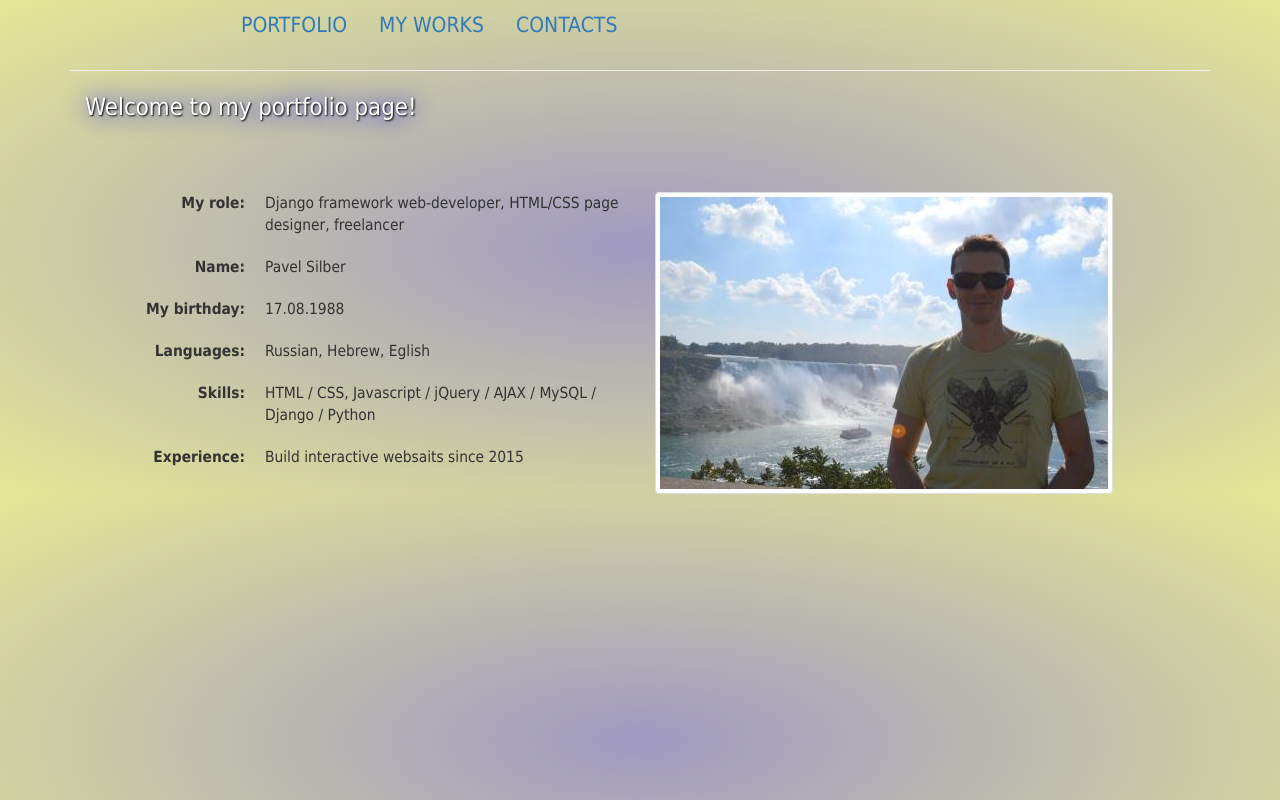
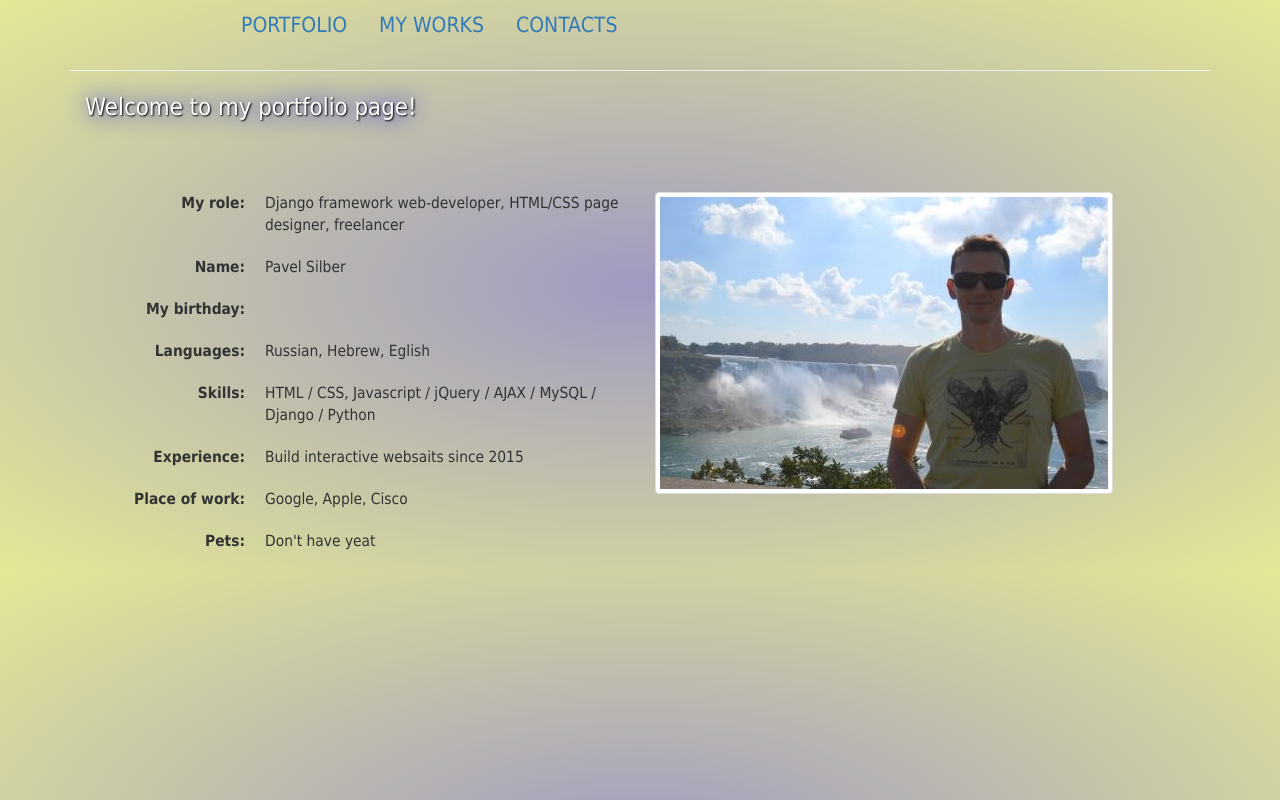
Before and after one commit to Pavel88py/MyPortfolio, a Django app: page / in a window 1280 px wide. Run offline with Django 3.2, Linux system fonts and the light colour scheme; some libraries are stand-ins or nearby versions.

Commit message:
Lesson 2 update #2

```diff
--- a/MainApp/views.py
+++ b/MainApp/views.py
@@ -1,23 +1,42 @@
 from django.shortcuts import render
 
-# Create your views here.
-companyName = 'Zoro company'
+companyName = 'Zorozex company'
+companyAdress = "795 Folsom Ave \nSuite 600 San Francisco \nCA 94107"
+phoneNumber = '(123) 456-7890'
+email = 'pavel@example.com'
+
+workPlace = ['Google,', 'Apple,', 'Cisco']
+
+pets = ''   # ['Cat,', 'Dog,', 'Elephent']
+
+
+
+
 
 def home(request):
-    myName = 'Pavel Silber'
+    myName = 'pavel silber'
     myRole = 'Django framework web-developer, HTML/CSS page designer, freelancer'
-    myAge = '17.08.1988'
+    myAge =  '12081988'	# '17.08.1988'
     myLanguages = 'Russian, Hebrew, Eglish'
     mySkills = 'HTML / CSS, Javascript / jQuery / AJAX / MySQL / Django  / Python'
     myExperience = 'Build interactive websaits since 2015'
 
     return render(request, 'index.html', {'myName':myName,
+
      						'myRole': myRole,
      						'myAge':myAge,
      						'myLanguages':myLanguages,
      						'mySkills':mySkills,
      						'myExperience':myExperience,
+     						'email':email,
+     						'workPlace':workPlace,
+     						'pets':pets,
+
      						})
+
+
+
+
 
 
 def work(request):
@@ -26,10 +45,14 @@
 
 def contact(request):
 
+	# Variables doesn't work here, in home function it does. strange!
 
-    return render(request, 'contact.html', {'companyName': companyName})
+    return render(request, 'contact.html', {'companyName': companyName,
+    										'companyAdress': companyAdress,
+    										'phoneNumber': phoneNumber,
+    										'email': email,
+    										})
 
-    	# , {'companyName':companyName})
 
 
 
--- a/template/index.html
+++ b/template/index.html
@@ -49,12 +49,12 @@
 
 <dl class="dl-horizontal">
   <dt>Name:</dt>
-  <dd>{{ myName }}</dd>             <!-- Template-Content -->
+  <dd>{{ myName|title }}</dd>             <!-- Filter     |title -->
 </dl>
 
 <dl class="dl-horizontal">
   <dt>My birthday:</dt>
-  <dd>{{ myAge }}</dd>
+  <dd>{{ myAge|date:"d F o" }}</dd>
 </dl>
 
 <dl class="dl-horizontal">
@@ -72,6 +72,23 @@
   <dd>{{ myExperience }}</dd>
 </dl>
 
+<dl class="dl-horizontal">
+  <dt>Place of work:</dt>
+  <dd>{{ workPlace.0 }} {{ workPlace.1 }} {{ workPlace.2 }}</dd>
+</dl>
+
+<dl class="dl-horizontal">
+  <dt>Pets:</dt>
+  <dd>{% if pets %}
+        {% for pet in pets %}
+          {{ pet}}
+        {% endfor %}
+        {% else %}
+          Don't have yeat
+      {% endif %}
+
+  </dd>
+</dl>
 
 </div>
 
```
Also changed, not shown: template/contact.html (+8 -7 lines), template/base.html (added).
